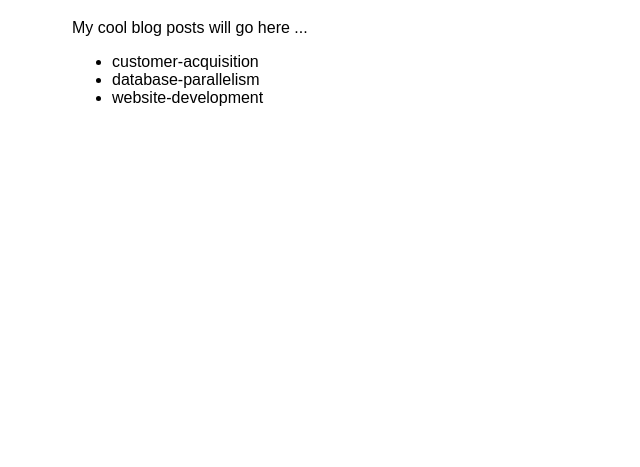
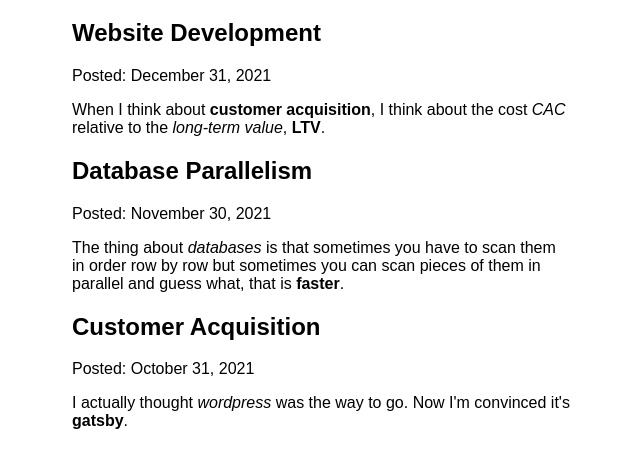
Before and after one commit to schul016/my-first-gatsby-site, a Gatsby site: page /blog in a window 1280 px wide. Shown: the part 157-624 px from the top of the page, without its empty margins (318-958 px from the left). Built offline with nearby package versions, Linux system fonts and the light colour scheme; Gatsby itself is replaced by a stand-in of ours.

Commit message:
added the MDX renderer for blog posts

```diff
--- a/blog/customer-acquisition.mdx
+++ b/blog/customer-acquisition.mdx
@@ -0,0 +1,6 @@
+---
+title: "Customer Acquisition"
+date: "2021-10-31"
+---
+
+I actually thought *wordpress* was the way to go. Now I'm convinced it's **gatsby**.
--- a/blog/database-parallelism.mdx
+++ b/blog/database-parallelism.mdx
@@ -0,0 +1,7 @@
+---
+title: "Database Parallelism"
+date: "2021-11-30"
+---
+
+The thing about *databases* is that sometimes you have to scan them in order row by row
+but sometimes you can scan pieces of them in parallel and guess what, that is **faster**.
--- a/blog/website-development.mdx
+++ b/blog/website-development.mdx
@@ -0,0 +1,7 @@
+---
+title: "Website Development"
+date: "2021-12-31"
+---
+
+When I think about **customer acquisition**, I think about the cost *CAC*
+relative to the *long-term value*, **LTV**.
--- a/gatsby-config.js
+++ b/gatsby-config.js
@@ -18,6 +18,7 @@ module.exports = {
         name: `blog`,
         path: `${__dirname}/blog`,
       }
-    }
+    },
+    "gatsby-plugin-mdx"
   ],
 };
--- a/package.json
+++ b/package.json
@@ -15,9 +15,12 @@
     "clean": "gatsby clean"
   },
   "dependencies": {
+    "@mdx-js/mdx": "^1.6.22",
+    "@mdx-js/react": "^1.6.22",
     "gatsby": "^4.3.0",
     "gatsby-plugin-google-analytics": "^4.3.0",
     "gatsby-plugin-image": "^2.3.0",
+    "gatsby-plugin-mdx": "^3.3.0",
     "gatsby-plugin-sharp": "^4.3.0",
     "gatsby-source-filesystem": "^4.3.0",
     "react": "^17.0.1",
--- a/src/pages/blog.js
+++ b/src/pages/blog.js
@@ -1,27 +1,36 @@
 import { graphql } from 'gatsby'
 import * as React from 'react'
 import Layout from '../components/layout'
+import { MDXRenderer } from 'gatsby-plugin-mdx'
 
 const BlogPage = ({ data }) => {
   return (
     <Layout pageTitle="Blog">
-      <p>My cool blog posts will go here ...</p>
-      <ul>
-        {
-          data.allFile.nodes.map(node => (
-            <li key={node.name}>{node.name}</li>
-          ))
-        }
-      </ul>
+      {
+        data.allMdx.nodes.map(node => (
+          <article key={node.id}>
+            <h2>{node.frontmatter.title}</h2>
+            <p>Posted: {node.frontmatter.date}</p>
+            <MDXRenderer>
+              {node.body}
+            </MDXRenderer>
+          </article>
+        ))
+      }
     </Layout>
   )
 }
 
 export const query = graphql`
   query {
-    allFile(filter:{sourceInstanceName:{eq: "blog"}}) {
+    allMdx(sort: {fields: frontmatter___date, order:DESC}) {
       nodes {
-        name
+        frontmatter{
+          title
+          date(formatString: "MMMM D, YYYY")
+        }
+        id
+        body
       }
     }
   }
```
Also changed, not shown: 1 other file.
